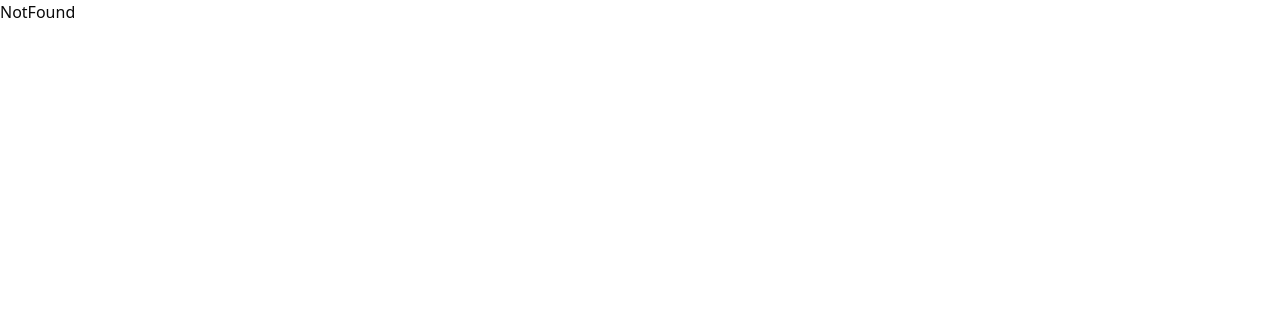
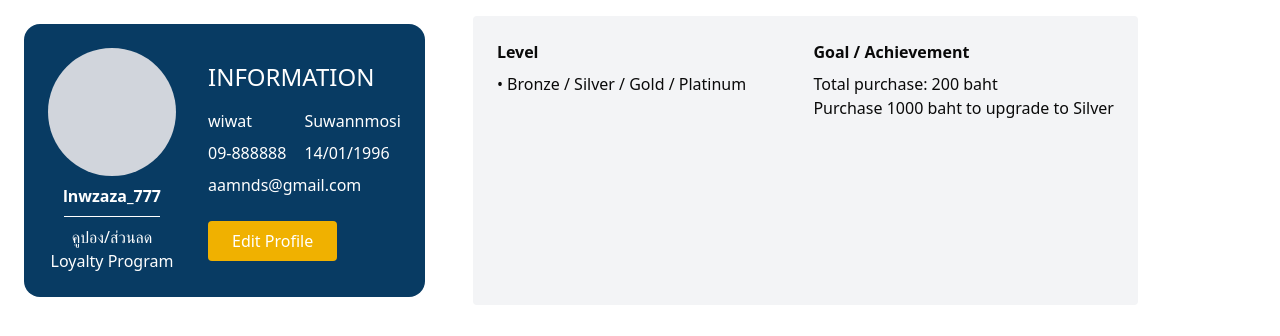
Before and after one commit to suttirakcha/ui-kadealded, a React (Vite) app: page /ProfileUser in a window 1280 px wide. Shown: the top 336 px of the page. Built offline with nearby package versions, Linux system fonts and the light colour scheme.

Commit message:
feat: Add ProfileUserPage

```diff
--- /dev/null
+++ b/src/pages/ProfileUser.jsx
@@ -0,0 +1,52 @@
+import React from 'react'
+
+function ProfileUser() {
+  return (
+    <>
+       <div className="min-h-screen bg-white font-sans">
+
+
+      <div className='flex '>
+      <div className="bg-[#083b63] text-white rounded-2xl m-6 p-6 flex flex-col md:flex-row gap-8">
+        <div className="flex flex-col items-center text-center">
+          <div className="w-32 h-32 bg-gray-300 rounded-full"></div>
+          <p className="mt-2 font-semibold">lnwzaza_777</p>
+          <hr className="my-2 w-24 border-white" />
+          <p>คูปอง/ส่วนลด</p>
+          <p>Loyalty Program</p>
+        </div>
+
+        <div className="flex-1 flex flex-col justify-center items-center text-center md:text-left md:items-start">
+          <h2 className="text-2xl mb-4">INFORMATION</h2>
+          <div className="grid grid-cols-2 gap-y-2">
+            <span>wiwat</span>
+            <span>Suwannmosi</span>
+            <span>09-888888</span>
+            <span>14/01/1996</span>
+            <span className="col-span-2">aamnds@gmail.com</span>
+          </div>
+          <button className="bg-yellow-500 hover:bg-yellow-600 text-white mt-6 px-6 py-2 rounded">
+            Edit Profile
+          </button>
+        </div>
+      </div>
+
+
+      <div className="bg-gray-100 mx-6 my-4 p-6 rounded grid grid-cols-1 md:grid-cols-2 gap-4 text-center md:text-left">
+        <div>
+          <h3 className="font-semibold mb-2">Level</h3>
+          <p>• Bronze / Silver / Gold / Platinum</p>
+        </div>
+        <div>
+          <h3 className="font-semibold mb-2">Goal / Achievement</h3>
+          <p>Total purchase: 200 baht</p>
+          <p>Purchase 1000 baht to upgrade to Silver</p>
+        </div>
+      </div>
+      </div>
+    </div>
+    </>
+  )
+}
+
+export default ProfileUser
--- a/src/routes/AppRouter.jsx
+++ b/src/routes/AppRouter.jsx
@@ -6,6 +6,7 @@ const Home = lazy(()=> import("../pages/Home"));
 const Login = lazy(()=> import("../pages/auth/Login"))
 const Register = lazy(()=> import("../pages/auth/Register"))
 const NotFound = lazy(()=> import("../pages/NotFound"))
+const ProfileUser = lazy(() => import("../pages/ProfileUser"))
 
 function AppRouter() {
     const guestRouter = createBrowserRouter([
@@ -18,6 +19,9 @@ function AppRouter() {
         },
         {
             path: "*", element: <NotFound />
+        },
+        {
+            path:"ProfileUser", element:<ProfileUser />
         }
     ])
 
```
